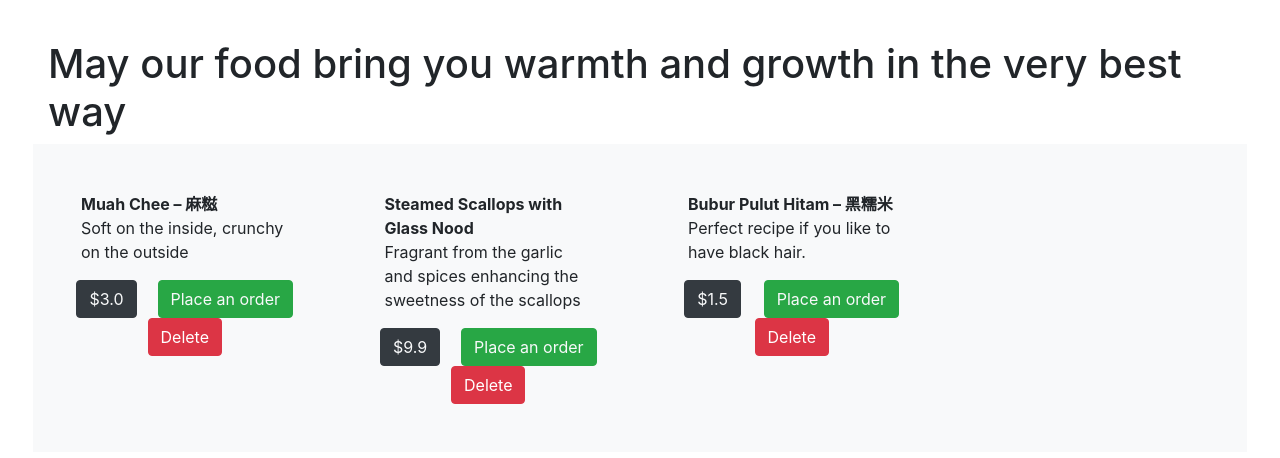
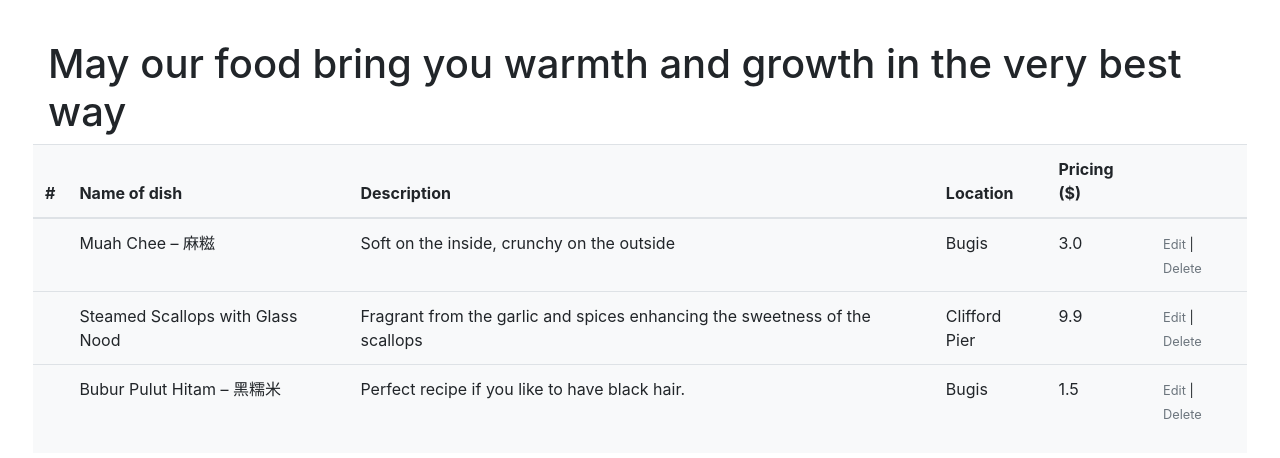
Before and after one commit to projectchen88/fourthproject, a Django app: page /recipe/ in a window 1280 px wide. Shown: the part 56-514 px from the top of the page. Run offline with Django 3.2, Linux system fonts and the light colour scheme; data comes from the database, SQL or seed files in the repository; both versions use the stored data as it was after the commit; some libraries are stand-ins or nearby versions.

Commit message:
Set up edit function for dish info and link to html

```diff
--- a/recipe/forms.py
+++ b/recipe/forms.py
@@ -5,3 +5,8 @@ class NewDish(forms.ModelForm):
     class Meta:
         model = Dish
         fields = ('dish_name','dish_info','dish_store','dish_price')
+
+class EditDish(forms.ModelForm):
+    class Meta:
+        model = Dish
+        fields = ('dish_name','dish_info','dish_store','dish_price')
--- /dev/null
+++ b/recipe/templates/admin_page.html
@@ -0,0 +1,40 @@
+{% extends 'base.html' %} {% block page_title %}No. 1 Food Recipe | Enjoy the best food in life !{% endblock %} {% block content %}
+<section class='mt-5 p-5'>
+
+    <h1>May our food bring you warmth and growth in the very best way</h1>
+    <!--Load data -->
+    <div class="row bg-light">
+
+        <table class="table">
+            <thead>
+                <tr>
+                    <th scope="col">#</th>
+                    <th scope="col">Name of dish</th>
+                    <th scope="col">Description</th>
+                    <th scope="col">Location</th>
+                    <th scope="col">Pricing ($)</th>
+                    <th></th>
+                </tr>
+            </thead>
+            <tbody>
+                {% for d in data %}
+                <tr>
+                    <th scope="row"> </th>
+                    <td>{{ d.dish_name }}</td>
+                    <td>{{ d.dish_info }}</td>
+                    <td>{{ d.dish_store }}</td>
+                    <td>{{ d.dish_price }}</td>
+                    <td><small><a href="../recipe/edit_dish" class="text-muted"> Edit </a> | <a href="../recipe/confirm_delete_dish/{{d.id}}" class="text-muted"> Delete </a></small></td>
+                </tr>
+                {% endfor %}
+            </tbody>
+        </table>
+
+
+    </div>
+
+
+
+
+</section>
+{% endblock %}
--- a/recipe/templates/show_dish.html
+++ /dev/null
@@ -1,29 +0,0 @@
-{% extends 'base.html' %}
-{% block page_title %}No. 1 Food Recipe | Enjoy the best food in life !{% endblock %}
-{% block content %}
-<section class='mt-5 p-5'>
-
-    <h1>May our food bring you warmth and growth in the very best way</h1>
-    <!--Load data -->
-    <div class="row bg-light">
-        {% for d in data %}
-
-        <div class="col-3 p-5">
-            <strong>{{ d.dish_name }}</strong>
-            <p> {{ d.dish_info }} </p>
-            <div class="row d-flex justify-content-around text-light">
-                <a class="btn btn-dark"> ${{ d.dish_price }}</a>
-                <a class="btn btn-success"> Place an order </a>
-                <a class="btn btn-danger" href= "confirm_delete_dish/{{d.id}}"> Delete</a>
-            </div>
-
-        </div>
-        {% endfor %}
-
-    </div>
-
-
-
-
-</section>
-{% endblock %}
--- a/recipe/urls.py
+++ b/recipe/urls.py
@@ -1,9 +1,10 @@
 from django.urls import path
-from recipe.views import show_dish, new_dish, confirm_delete_dish, delete_dish
+from recipe.views import admin_page, new_dish, edit_dish, confirm_delete_dish, delete_dish
 
 urlpatterns = [
-    path('', show_dish, name='show_dish'),
+    path('', admin_page, name='admin_page'),
     path('new_dish/', new_dish, name='new_dish'),
+    path('edit_dish/', edit_dish, name='edit_dish'),
     path('confirm_delete_dish/<id>', confirm_delete_dish, name='confirm_delete_dish'),
     path('delete_dish/<id>', delete_dish, name='delete_dish'),
 ]
--- a/recipe/views.py
+++ b/recipe/views.py
@@ -1,13 +1,13 @@
 from django.shortcuts import render, redirect, reverse, HttpResponse, get_object_or_404
-from .forms import NewDish
+from .forms import NewDish, EditDish
 from accounts.views import index
 from django.contrib.auth.decorators import login_required
 from recipe.models import Dish
 
 # Create your views here.
-def show_dish(request):
+def admin_page(request):
     result = Dish.objects.all()
-    return render(request, 'show_dish.html', {
+    return render(request, 'admin_page.html', {
        'data':result,
     })
 
@@ -20,12 +20,18 @@ def new_dish(request):
             instance.user = request.user
             instance.save()
             pass
-        return redirect(show_dish)
+        return redirect(admin_page)
+    else:
+        new_dish_form = NewDish()
+        return render(request, 'new_dish.html',{
+            'form'  :   new_dish_form
+        })
 
-
-    new_dish_entry = NewDish()
-    return render(request, 'new_dish.html',{
-        'form' : new_dish_entry
+@login_required
+def edit_dish(request):
+    edit_dish_form = EditDish()
+    return render(request,'edit_dish.html',{
+        'form'  :   edit_dish_form,
     })
 
 @login_required
@@ -38,4 +44,4 @@ def confirm_delete_dish(request, id):
 @login_required
 def delete_dish(request, id):
     Dish.objects.filter(pk=id).delete()
-    return redirect(show_dish)
+    return redirect(admin_page)
--- a/templates/base.html
+++ b/templates/base.html
@@ -30,7 +30,7 @@
           <a class="nav-link" href="{% url 'index' %}">Home <span class="sr-only">(current)</span></a>
         </li>
         <li class="nav-item">
-          <a class="nav-link" href="{% url 'show_dish' %}" >Dishes</a>
+          <a class="nav-link" href="{% url 'admin_page' %}" >Dishes</a>
         </li>
         <li class="nav-item">
           <a class="nav-link" href="{% url 'new_dish' %}" >Submit New Dish</a>
```
Also changed, not shown: recipe/templates/edit_dish.html (added, +12 -0 lines), db.sqlite3.
